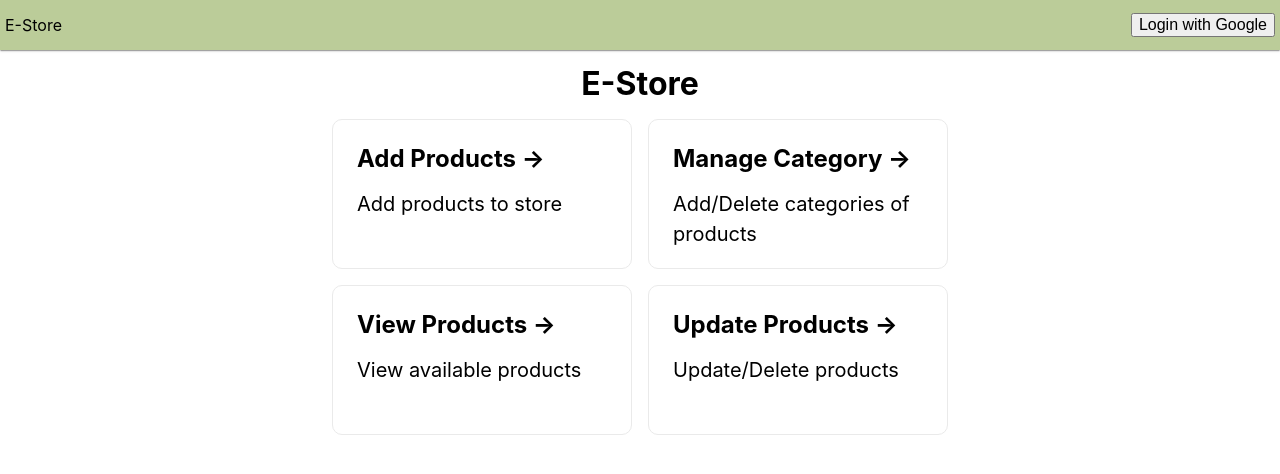
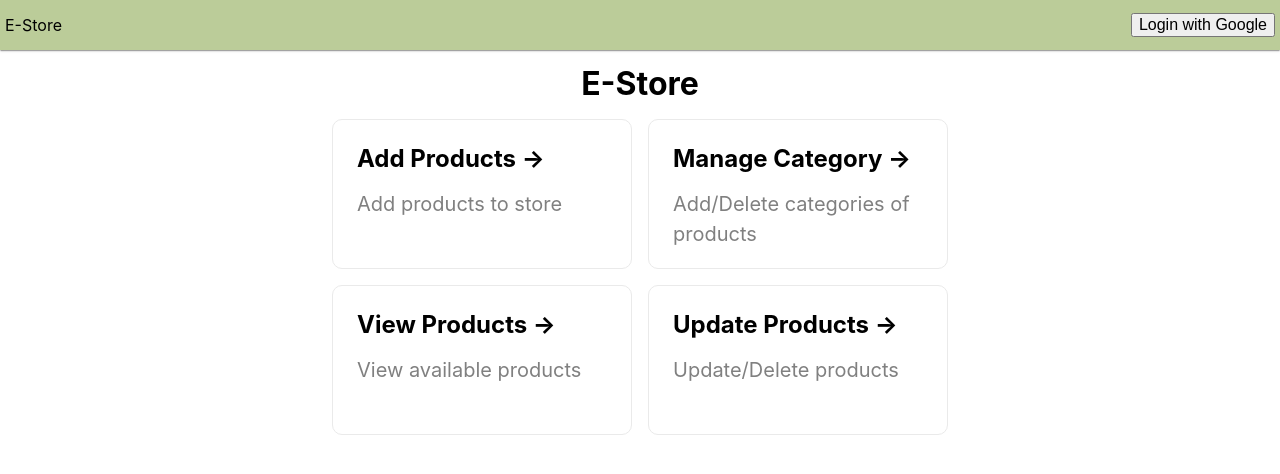
Before and after one commit to imismailpe/estore, a Next.js app: page / in a window 1280 px wide. Shown: the top 474 px of the page. Built offline with nearby package versions, Linux system fonts and the light colour scheme; no server answers.

Commit message:
color improvement

```diff
--- a/styles/Home.module.css
+++ b/styles/Home.module.css
@@ -98,6 +98,7 @@
   margin: 0;
   font-size: 1.25rem;
   line-height: 1.5;
+  color: grey;
 }
 
 .logo {
```
Also changed, not shown: app/page.js (+3 -13 lines).
